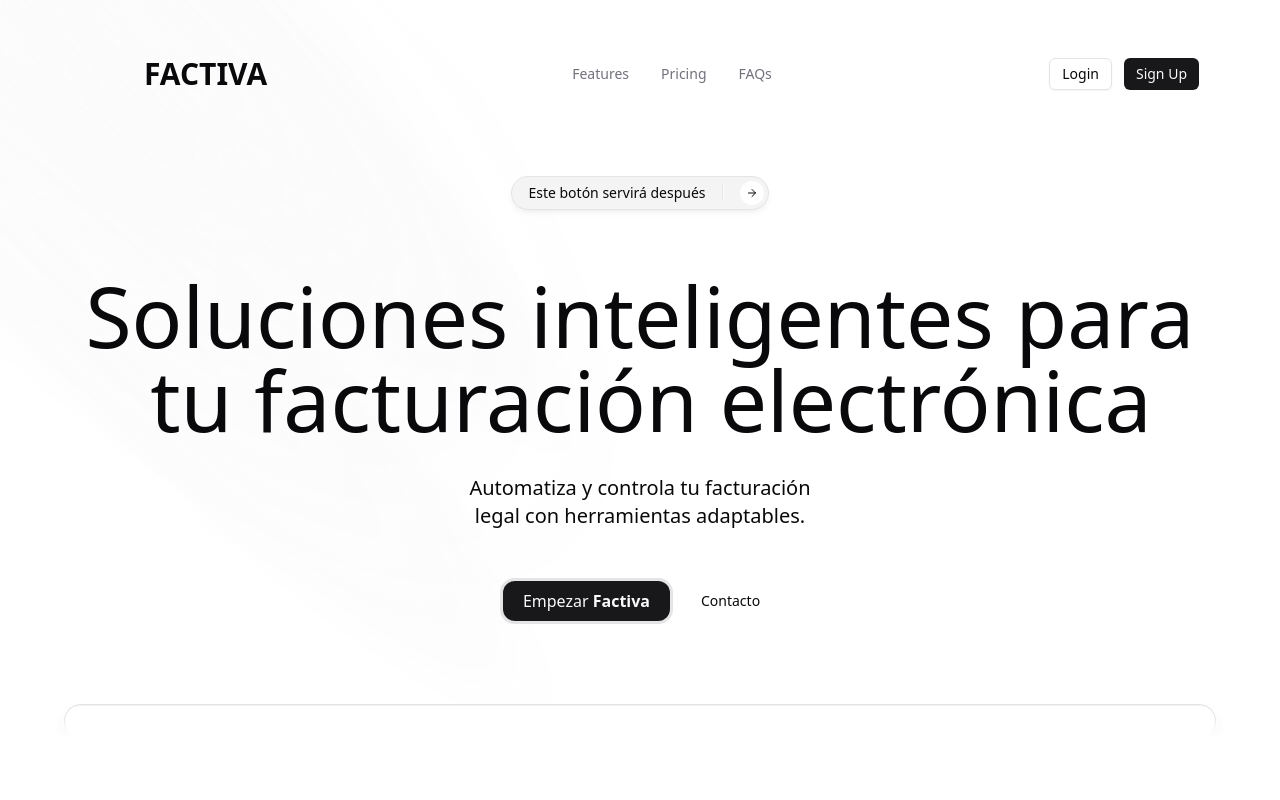
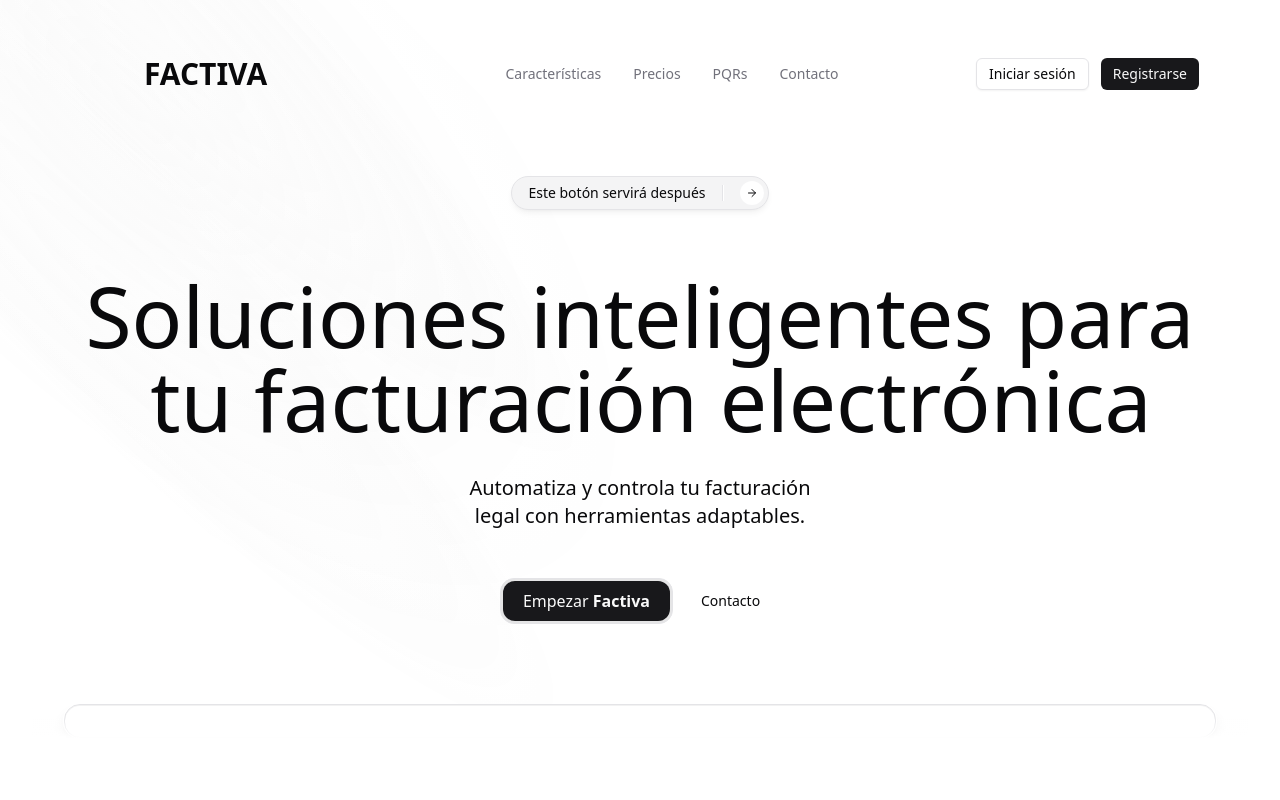
Before and after one commit to Nick0oo/Front-Factiva, a Next.js app: page / in a window 1280 px wide. Shown: the top 800 px of the page. Built offline with nearby package versions, Linux system fonts and the light colour scheme.

Commit message:
footer and header versioned

```diff
--- a/src/app/Home/footer.tsx
+++ b/src/app/Home/footer.tsx
@@ -2,28 +2,20 @@ import Link from 'next/link'
 
 const links = [
     {
-        title: 'Features',
-        href: '#',
+        title: 'Características',
+        href: '#features',
     },
     {
-        title: 'Solution',
-        href: '#',
+        title: 'Precios',
+        href: '#pricing',
     },
     {
-        title: 'Customers',
-        href: '#',
+        title: 'Preguntas frecuentes',
+        href: '#Faqs',
     },
     {
-        title: 'Pricing',
-        href: '#',
-    },
-    {
-        title: 'Help',
-        href: '#',
-    },
-    {
-        title: 'About',
-        href: '#',
+        title: 'Contacto',
+        href: '#contact',
     },
 ]
 
@@ -31,12 +23,7 @@ export default function FooterSection() {
     return (
         <footer className="py-2 md:py-10">
             <div className="mx-auto max-w-5xl px-6">
-                <Link
-                    href="/"
-                    aria-label="go home"
-                    className="mx-auto block size-fit">
 
-                </Link>
 
                 <div className="my-8 flex flex-wrap justify-center gap-6 text-md">
                     {links.map((link, index) => (
@@ -50,7 +37,7 @@ export default function FooterSection() {
                 </div>
                 <div className="my-8 flex flex-wrap justify-center gap-6 text-sm">
                     <Link
-                        href="#"
+                        href="Twitter"
                         target="_blank"
                         rel="noopener noreferrer"
                         aria-label="X/Twitter"
@@ -67,24 +54,7 @@ export default function FooterSection() {
                         </svg>
                     </Link>
                     <Link
-                        href="#"
-                        target="_blank"
-                        rel="noopener noreferrer"
-                        aria-label="LinkedIn"
-                        className="text-muted-foreground hover:text-white block">
-                        <svg
-                            className="size-6"
-                            xmlns="http://www.w3.org/2000/svg"
-                            width="1em"
-                            height="1em"
-                            viewBox="0 0 24 24">
-                            <path
-                                fill="currentColor"
-                                d="M19 3a2 2 0 0 1 2 2v14a2 2 0 0 1-2 2H5a2 2 0 0 1-2-2V5a2 2 0 0 1 2-2zm-.5 15.5v-5.3a3.26 3.26 0 0 0-3.26-3.26c-.85 0-1.84.52-2.32 1.3v-1.11h-2.79v8.37h2.79v-4.93c0-.77.62-1.4 1.39-1.4a1.4 1.4 0 0 1 1.4 1.4v4.93zM6.88 8.56a1.68 1.68 0 0 0 1.68-1.68c0-.93-.75-1.69-1.68-1.69a1.69 1.69 0 0 0-1.69 1.69c0 .93.76 1.68 1.69 1.68m1.39 9.94v-8.37H5.5v8.37z"></path>
-                        </svg>
-                    </Link>
-                    <Link
-                        href="#"
+                        href="https://www.facebook.com/PYCE2001"
                         target="_blank"
                         rel="noopener noreferrer"
                         aria-label="Facebook"
@@ -101,29 +71,7 @@ export default function FooterSection() {
                         </svg>
                     </Link>
                     <Link
-                        href="#"
-                        target="_blank"
-                        rel="noopener noreferrer"
-                        aria-label="Threads"
-                        className="text-muted-foreground hover:text-white block">
-                        <svg
-                            className="size-6"
-                            xmlns="http://www.w3.org/2000/svg"
-                            width="1em"
-                            height="1em"
-                            viewBox="0 0 24 24">
-                            <path
-                                fill="none"
-                                stroke="currentColor"
-                                strokeLinecap="round"
-                                strokeLinejoin="round"
-                                strokeWidth="1.5"
-                                d="M19.25 8.505c-1.577-5.867-7-5.5-7-5.5s-7.5-.5-7.5 8.995s7.5 8.996 7.5 8.996s4.458.296 6.5-3.918c.667-1.858.5-5.573-6-5.573c0 0-3 0-3 2.5c0 .976 1 2 2.5 2s3.171-1.027 3.5-3c1-6-4.5-6.5-6-4"
-                                color="currentColor"></path>
-                        </svg>
-                    </Link>
-                    <Link
-                        href="#"
+                        href="https://www.instagram.com/ren.tech.1?igsh=NTYc3l0eDUwdHRs"
                         target="_blank"
                         rel="noopener noreferrer"
                         aria-label="Instagram"
@@ -140,7 +88,7 @@ export default function FooterSection() {
                         </svg>
                     </Link>
                     <Link
-                        href="#"
+                        href="https://www.tiktok.com/@ren.tech4?_t=ZS-8w21GaULAq9&_r=1"
                         target="_blank"
                         rel="noopener noreferrer"
                         aria-label="TikTok"
--- a/src/app/Home/hero5-header.tsx
+++ b/src/app/Home/hero5-header.tsx
@@ -6,9 +6,11 @@ import React from 'react'
 import { cn } from '@/lib/utils'
 
 const menuItems = [
-    { name: 'Features', href: '#features' },
-    { name: 'Pricing', href: '#pricing' },
-    { name: 'FAQs', href: '#faqs' },
+    { name: 'Características', href: '#features' },
+    { name: 'Precios', href: '#pricing' },
+    { name: 'PQRs', href: '#faqs' },
+    { name: 'Contacto', href: '#contact' },
+
 ]
 
 export const HeroHeader = () => {
@@ -81,7 +83,7 @@ export const HeroHeader = () => {
                                     size="sm"
                                     className={cn(isScrolled && 'lg:hidden')}>
                                     <Link href="/Login">
-                                        <span>Login</span>
+                                        <span>Iniciar sesión</span>
                                     </Link>
                                 </Button>
                                 <Button
@@ -89,7 +91,7 @@ export const HeroHeader = () => {
                                     size="sm"
                                     className={cn(isScrolled && 'lg:hidden')}>
                                     <Link href="SignUp">
-                                        <span>Sign Up</span>
+                                        <span>Registrarse</span>
                                     </Link>
                                 </Button>
                                 <Button
@@ -97,7 +99,7 @@ export const HeroHeader = () => {
                                     size="sm"
                                     className={cn(isScrolled ? 'lg:inline-flex' : 'hidden')}>
                                     <Link href="#">
-                                        <span>Get Started</span>
+                                        <span>Comenzar</span>
                                     </Link>
                                 </Button>
                             </div>
```
